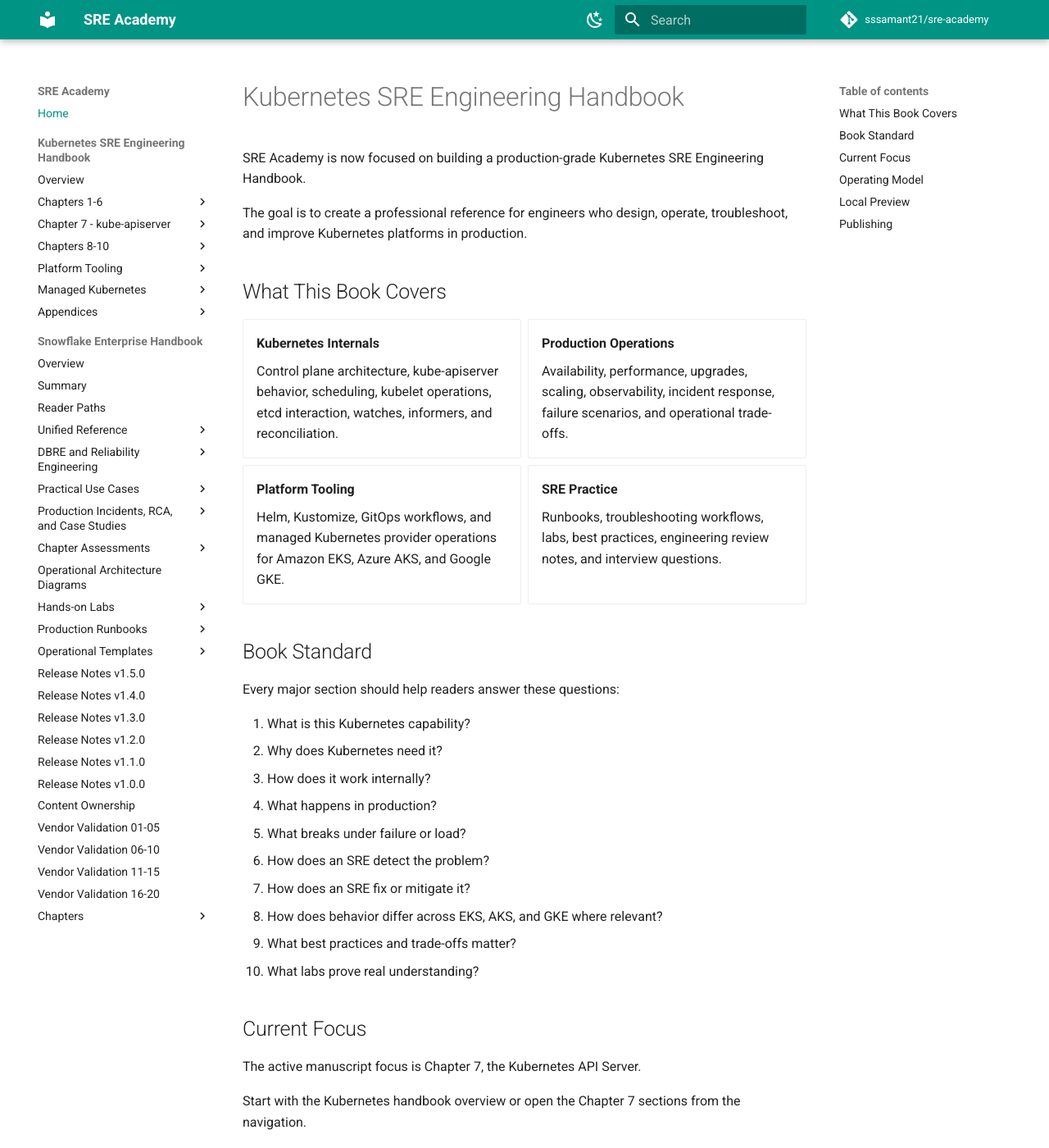
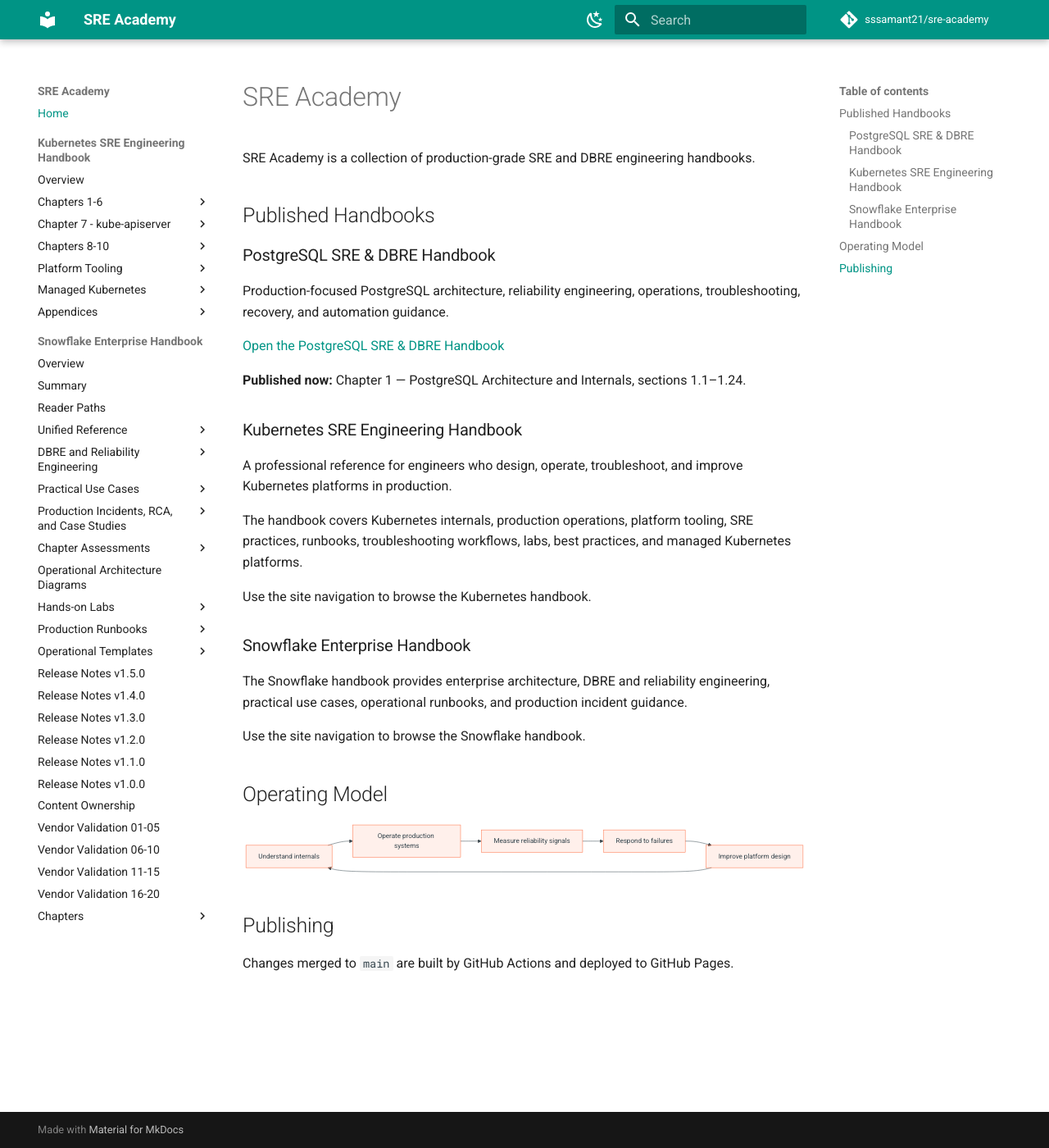
Before and after one commit to sssamant21/sre-academy, an MkDocs documentation site: the page built from docs/index.md, in a window 1280 px wide and 1400 px high. Shown: the whole window at 82% size. Built offline with MkDocs 1.6.1 and Material for MkDocs 9.7.7, drawn with Linux system fonts in a browser that asks for light colours; comment, search, counter and statistics services are not loaded; some of the changed text lies outside the part shown.

Commit message:
docs: publish PostgreSQL handbook from SRE Academy home

````diff
--- a/docs/index.md
+++ b/docs/index.md
@@ -1,74 +1,42 @@
-# Kubernetes SRE Engineering Handbook
+# SRE Academy
 
-SRE Academy is now focused on building a production-grade Kubernetes SRE Engineering Handbook.
+SRE Academy is a collection of production-grade SRE and DBRE engineering handbooks.
 
-The goal is to create a professional reference for engineers who design, operate, troubleshoot, and improve Kubernetes platforms in production.
+## Published Handbooks
 
-## What This Book Covers
+### PostgreSQL SRE & DBRE Handbook
 
-<div class="grid cards" markdown>
+Production-focused PostgreSQL architecture, reliability engineering, operations, troubleshooting, recovery, and automation guidance.
 
-- **Kubernetes Internals**
+[Open the PostgreSQL SRE & DBRE Handbook](books/postgresql-sre-dbre-handbook/index.md)
 
-    Control plane architecture, kube-apiserver behavior, scheduling, kubelet operations, etcd interaction, watches, informers, and reconciliation.
+**Published now:** Chapter 1 — PostgreSQL Architecture and Internals, sections 1.1–1.24.
 
-- **Production Operations**
+### Kubernetes SRE Engineering Handbook
 
-    Availability, performance, upgrades, scaling, observability, incident response, failure scenarios, and operational trade-offs.
+A professional reference for engineers who design, operate, troubleshoot, and improve Kubernetes platforms in production.
 
-- **Platform Tooling**
+The handbook covers Kubernetes internals, production operations, platform tooling, SRE practices, runbooks, troubleshooting workflows, labs, best practices, and managed Kubernetes platforms.
 
-    Helm, Kustomize, GitOps workflows, and managed Kubernetes provider operations for Amazon EKS, Azure AKS, and Google GKE.
+Use the site navigation to browse the Kubernetes handbook.
 
-- **SRE Practice**
+### Snowflake Enterprise Handbook
 
-    Runbooks, troubleshooting workflows, labs, best practices, engineering review notes, and interview questions.
+The Snowflake handbook provides enterprise architecture, DBRE and reliability engineering, practical use cases, operational runbooks, and production incident guidance.
 
-</div>
-
-## Book Standard
-
-Every major section should help readers answer these questions:
-
-1. What is this Kubernetes capability?
-2. Why does Kubernetes need it?
-3. How does it work internally?
-4. What happens in production?
-5. What breaks under failure or load?
-6. How does an SRE detect the problem?
-7. How does an SRE fix or mitigate it?
-8. How does behavior differ across EKS, AKS, and GKE where relevant?
-9. What best practices and trade-offs matter?
-10. What labs prove real understanding?
-
-## Current Focus
-
-The active manuscript focus is Chapter 7, the Kubernetes API Server.
-
-Start with the Kubernetes handbook overview or open the Chapter 7 sections from the navigation.
+Use the site navigation to browse the Snowflake handbook.
 
 ## Operating Model
 
 ```mermaid
 graph LR
-    Learn[Understand internals] --> Operate[Operate production clusters]
+    Learn[Understand internals] --> Operate[Operate production systems]
     Operate --> Observe[Measure reliability signals]
     Observe --> Respond[Respond to failures]
     Respond --> Improve[Improve platform design]
     Improve --> Learn
 ```
 
-## Local Preview
-
-Install the documentation dependencies and start the development server:
-
-```bash
-pip install -r requirements.txt
-mkdocs serve
-```
-
-Then open the local URL printed by MkDocs.
-
 ## Publishing
 
 Changes merged to `main` are built by GitHub Actions and deployed to GitHub Pages.
````
